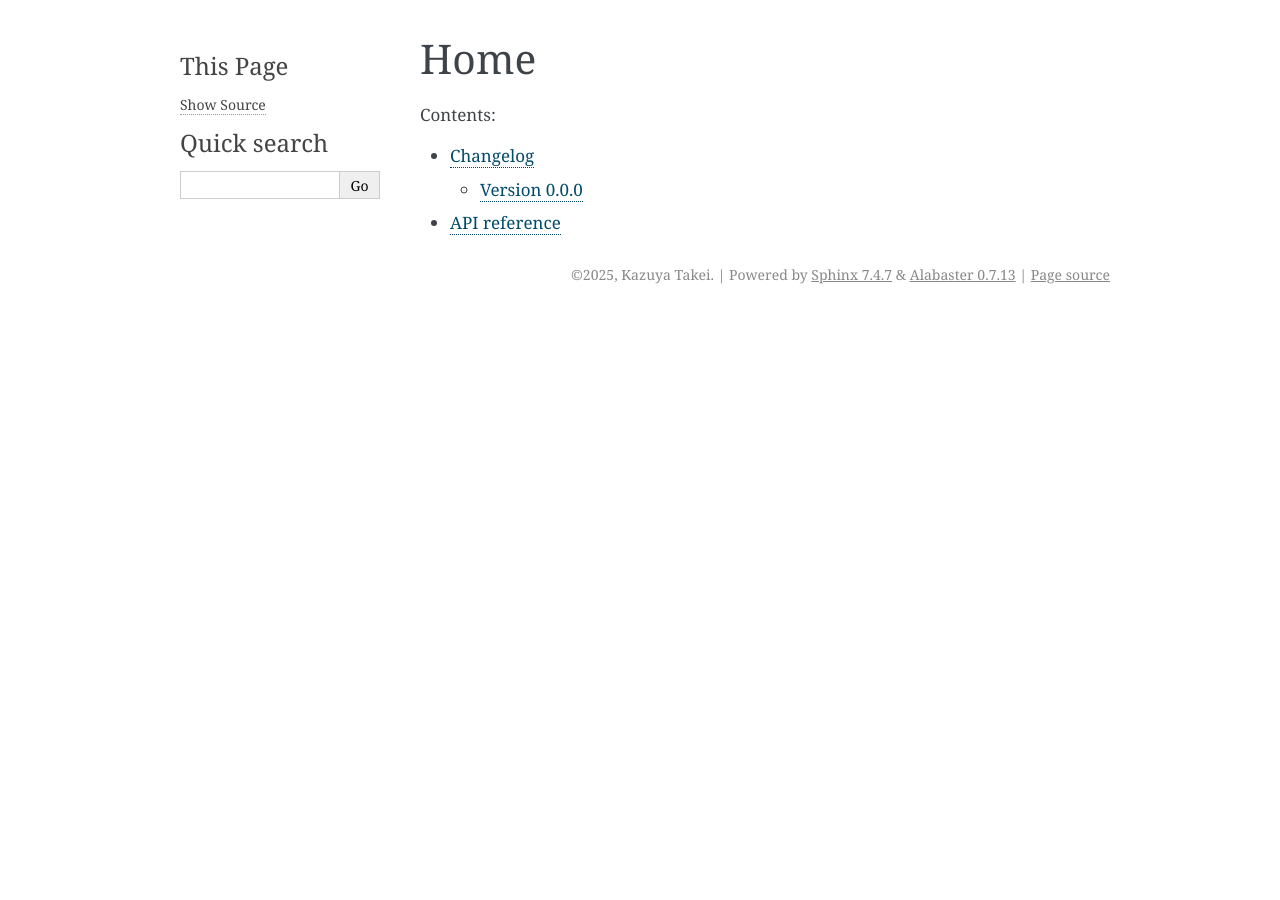
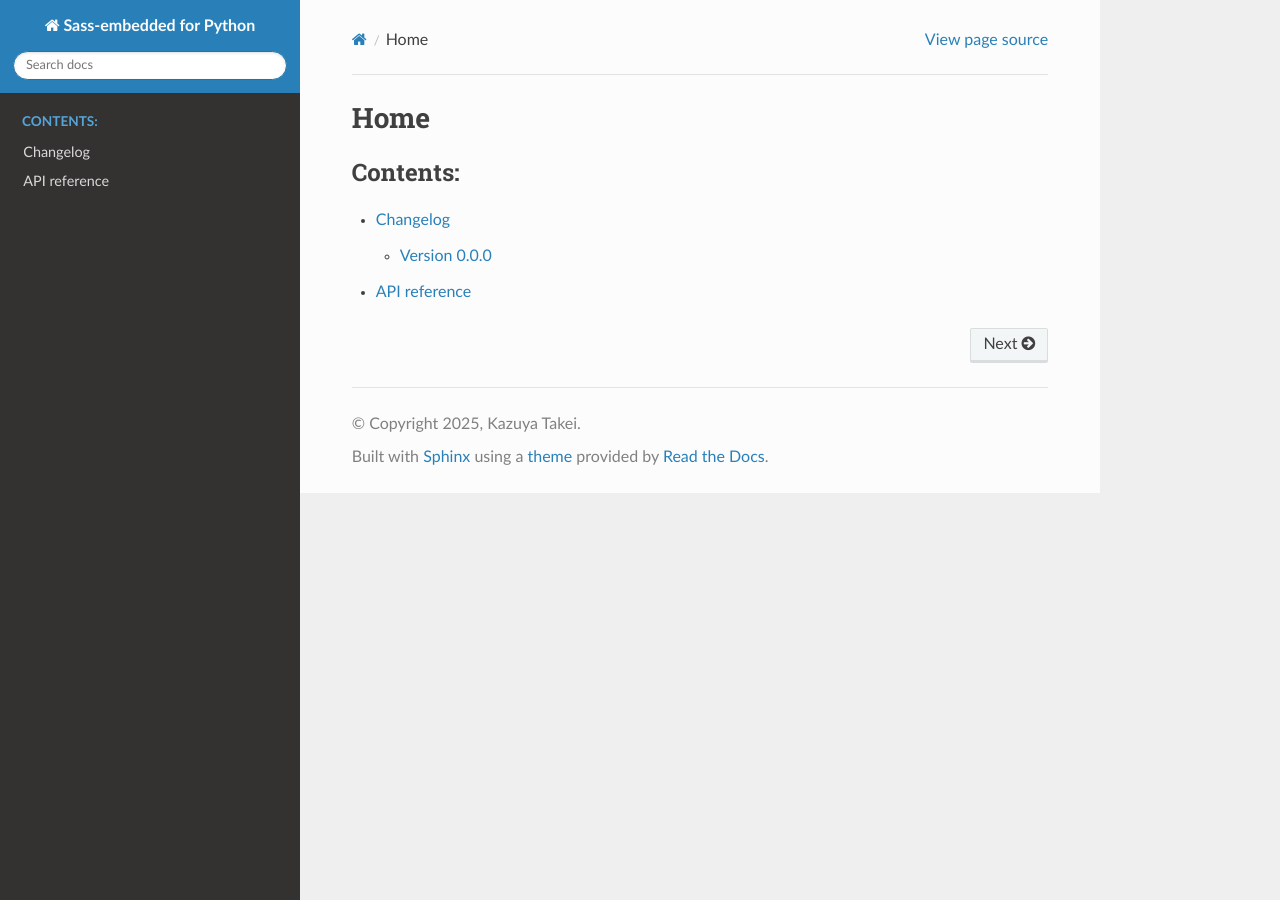
Before and after one commit to attakei/sass-embedded-python, a Sphinx documentation site: the page built from docs/index.rst, in a window 1280 px wide. Built offline with Sphinx 7.4.7 and the Read the Docs theme 3.1.0, drawn with Linux system fonts in a browser that asks for light colours; pages that are not in the unit, such as notebooks, are missing from menus.

Commit message:
docs: Setup current theme

```diff
--- a/docs/conf.py
+++ b/docs/conf.py
@@ -15,7 +15,7 @@ templates_path = ["_templates"]
 exclude_patterns = ["_build", "Thumbs.db", ".DS_Store"]
 
 # -- Options for HTML output
-html_theme = "alabaster"
+html_theme = "sphinx_rtd_theme"
 html_static_path = ["_static"]
-html_title = f"{project} v{release} documentation"
+html_title = f"{project} v{release}"
 html_short_title = f"{project} v{release}"
--- a/pyproject.toml
+++ b/pyproject.toml
@@ -36,6 +36,7 @@ dev = [
 ]
 docs = [
     "sphinx>=7.4.7",
+    "sphinx-rtd-theme>=3.0.2",
 ]
 docs-dev = [
     {include-group = "docs"},
```
Also changed, not shown: 1 other file.
